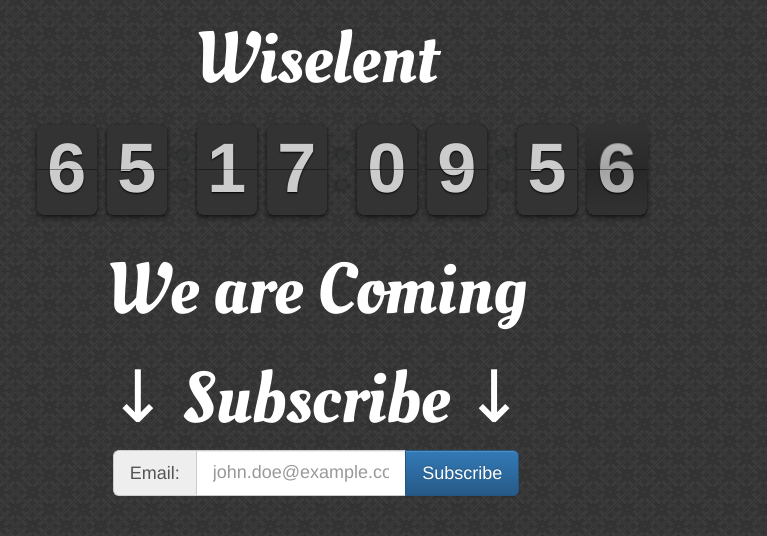
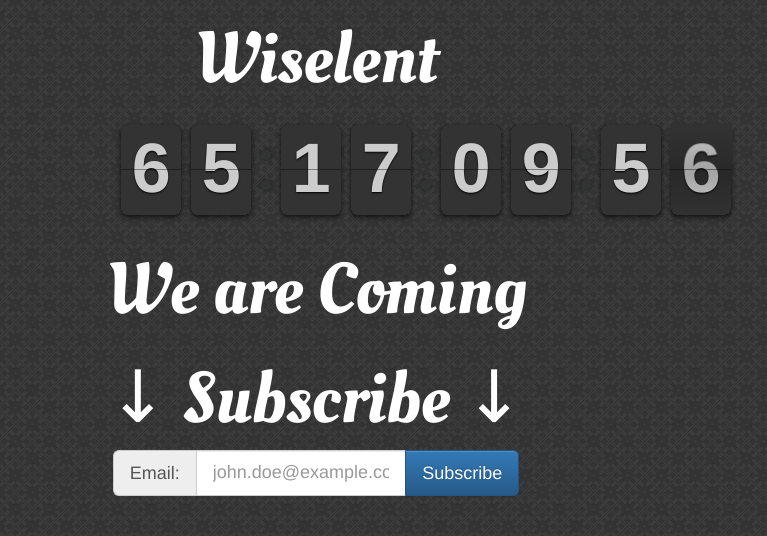
Before and after one commit to Wiselent/wiselent.github.io, a plain HTML site: page index.html in a window 1280 px wide. Shown: the whole page, without its empty margins (324-1091 px from the left). Drawn offline with Linux system fonts and the light colour scheme.

Commit message:
Added min and max width for > 1200px

```diff
--- a/css/style.css
+++ b/css/style.css
@@ -38,6 +38,13 @@
   color: white;
 }
 
+@media screen and (min-width: 1200px) and (max-width: 2000px) {
+  .countdown-clock {
+    left: 25%
+  }
+}
+
+
 @media screen and (max-width: 992px) {
   .countdown-clock {
     left: 15%
```
